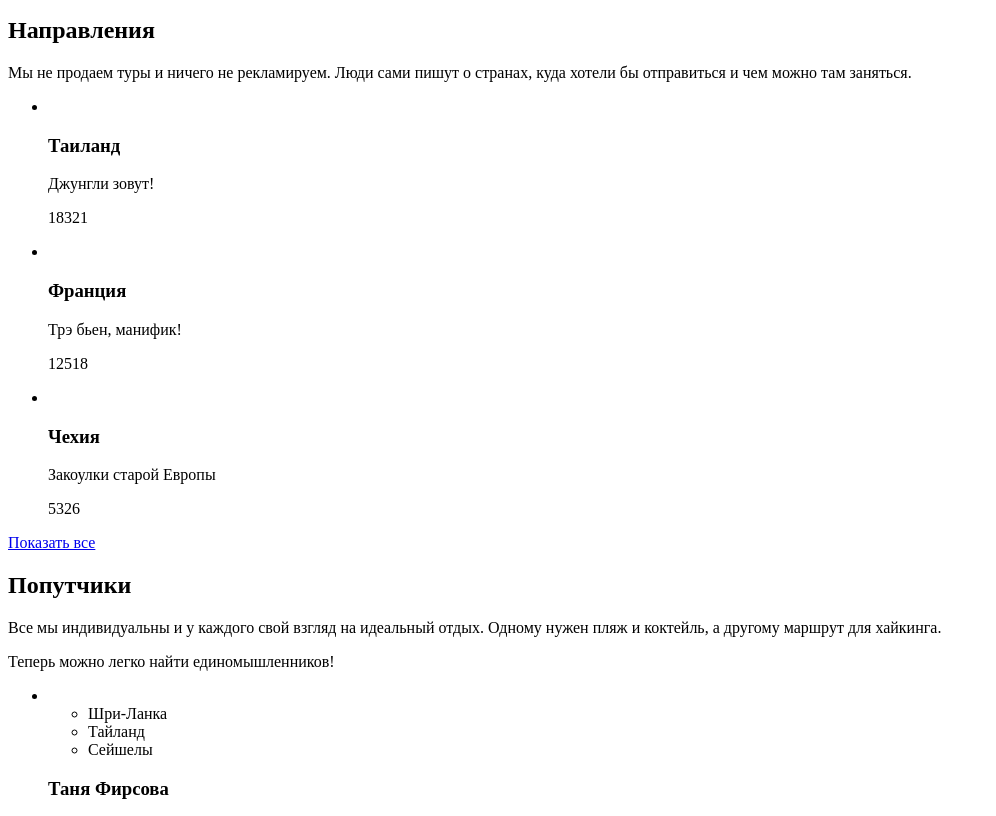
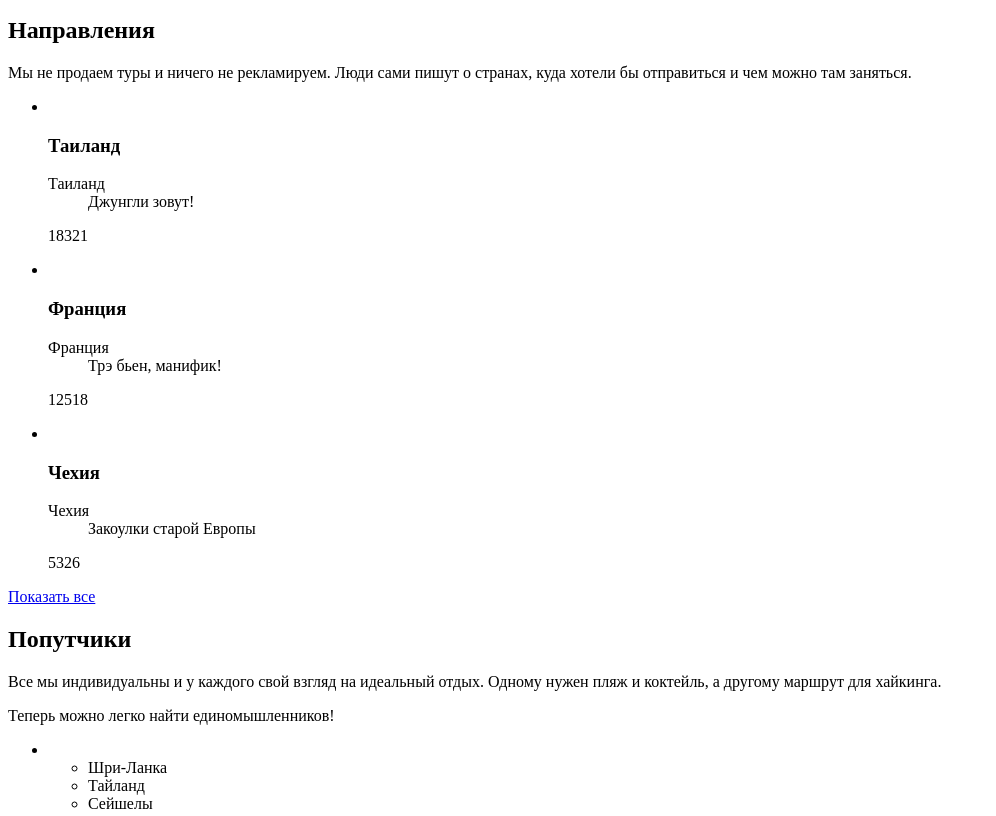
Before and after one commit to tikhomirova-a/pognali, a website: page source/index.html in a window 1280 px wide. Shown: the part 923-1739 px from the top of the page, without its empty margins (0-996 px from the left). Drawn offline with Linux system fonts and the light colour scheme.

Commit message:
add dl, dt, dd to the description of the countries

```diff
--- a/source/index.html
+++ b/source/index.html
@@ -108,9 +108,12 @@
             <div class="country__img">
               <img src="placeholder" alt="">
             </div>
-            <div class="country__description">
-              <h3 class="country__title">Таиланд</h3>
-              <p class="country__text">Джунгли зовут!</p>
+            <div class="country__info">
+              <h3 class="visually-hidden">Таиланд</h3>
+              <dl class="country__description">
+                <dt class="country__title">Таиланд</dt>
+                <dd class="country__text">Джунгли зовут!</dd>
+              </dl>
               <p class="country__counter">18321</p>
             </div>
           </li>
@@ -118,9 +121,12 @@
             <div class="country__img">
               <img src="placeholder" alt="">
             </div>
-            <div class="country__description">
-              <h3 class="country__title">Франция</h3>
-              <p class="country__text">Трэ бьен, манифик!</p>
+            <div class="country__info">
+              <h3 class="visually-hidden">Франция</h3>
+              <dl class="country__description">
+                <dt class="country__title">Франция</dt>
+                <dd class="country__text">Трэ бьен, манифик!</dd>
+              </dl>
               <p class="country__counter">12518</p>
             </div>
           </li>
@@ -128,9 +134,12 @@
             <div class="country__img">
               <img src="placeholder" alt="">
             </div>
-            <div class="country__description">
-              <h3 class="country__title">Чехия</h3>
-              <p class="country__text">Закоулки старой Европы</p>
+            <div class="country__info">
+              <h3 class="visually-hidden">Чехия</h3>
+              <dl class="country__description">
+                <dt class="country__title">Чехия</dt>
+                <dd class="country__text">Закоулки старой Европы</dd>
+              </dl>
               <p class="country__counter">5326</p>
             </div>
           </li>
```
